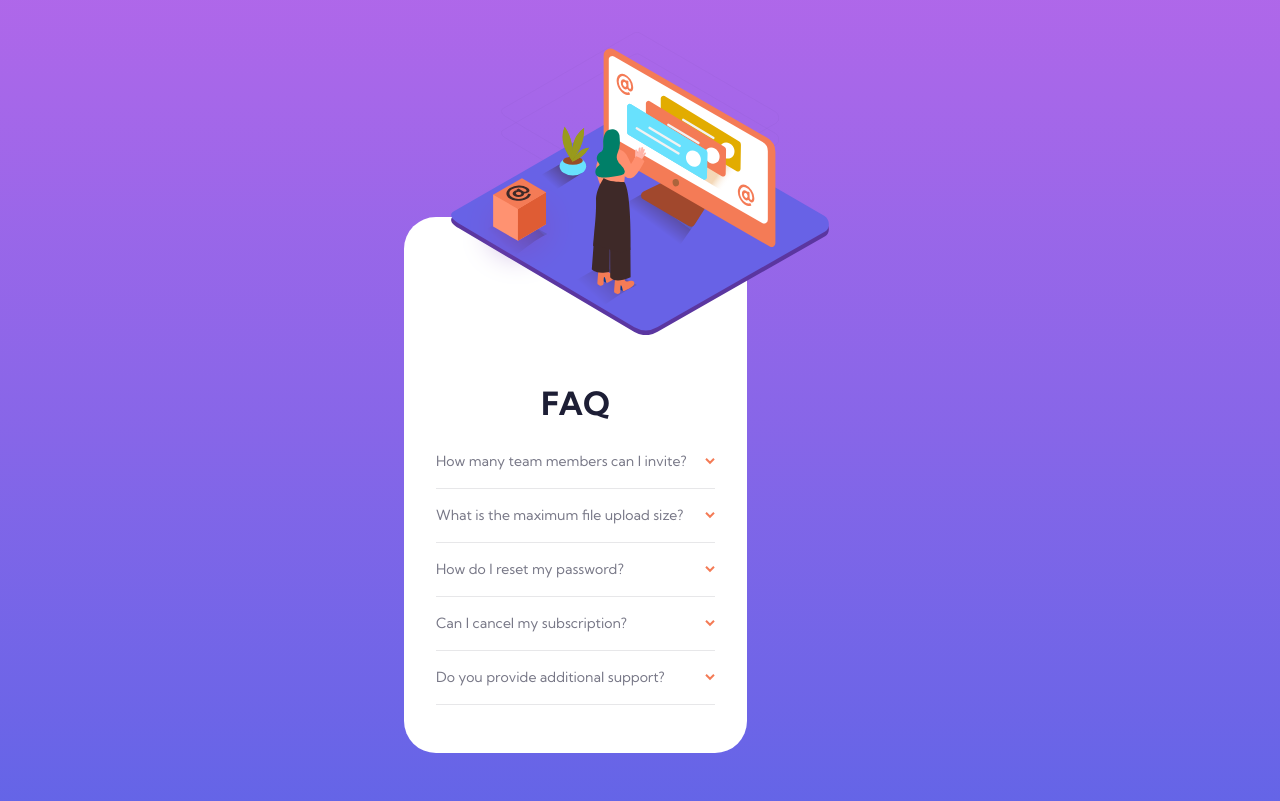
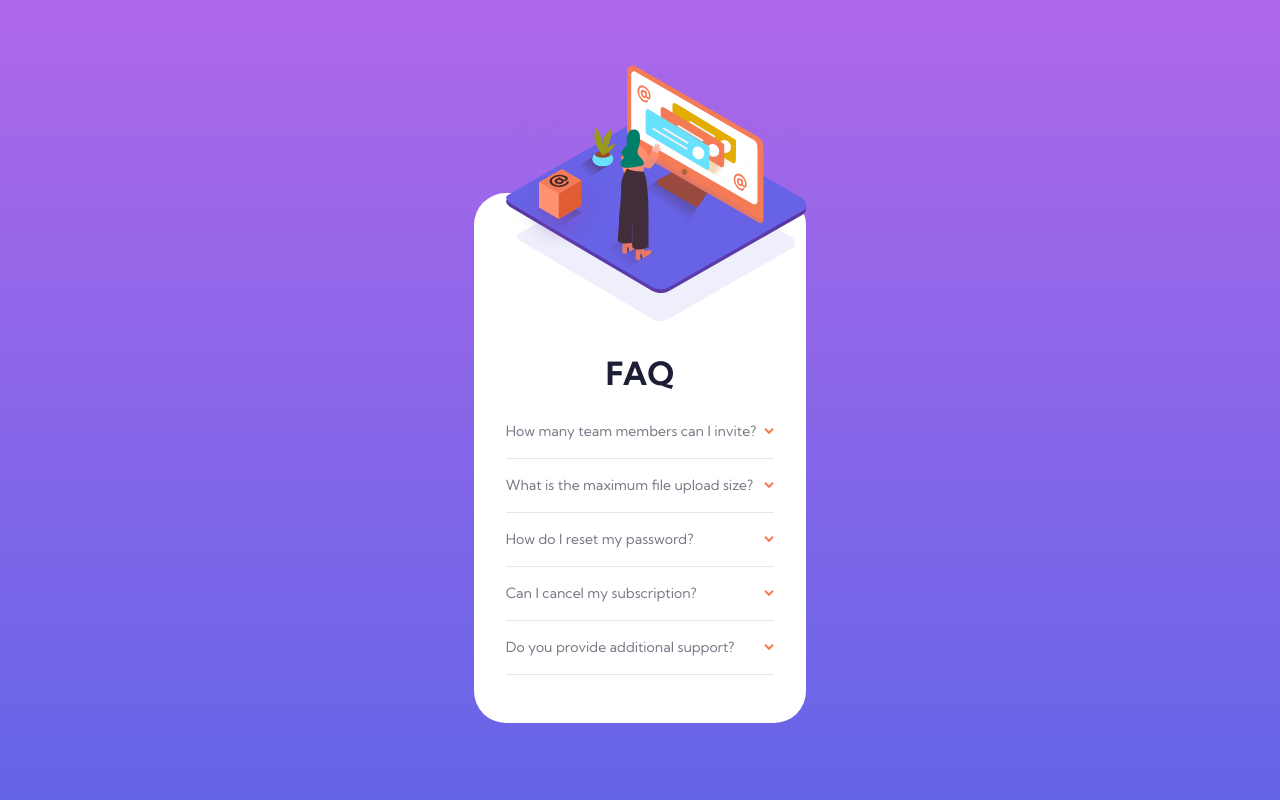
Before and after one commit to brandeth/learn-faq-accordion-card, a Nuxt app: page / in a window 1280 px wide. Built offline with nearby package versions, Linux system fonts and the light colour scheme.

Commit message:
add accordion state and show body when clicked

```diff
--- a/assets/styles/main.scss
+++ b/assets/styles/main.scss
@@ -123,12 +123,11 @@ h6 {
 }
 
 .FAQAccordionCard {
-    margin-top: -25%;
     max-width: 21.45rem;
 
     &-accordionHeader {
         display: flex;
-        gap: 1rem;
+        gap: 0.5rem;
         justify-content: space-between;
         align-items: center;
         padding-bottom: 1rem;
@@ -141,6 +140,7 @@ h6 {
 
     &-accordionBody {
         display: none;
+        margin-bottom: 1rem;
     }
 
     &-container {
@@ -148,6 +148,7 @@ h6 {
         background-color: white;
         padding: 2rem;
         position: relative;
+        margin-top: 35%;
         padding-top: 47%;
     }
 
@@ -156,8 +157,8 @@ h6 {
         grid-template-columns: auto;
         justify-content: center;
         z-index: 1;
-        position: relative;
-        margin: 0 10%;
+        position: absolute;
+        top: -8rem;
 
         .Image {
             &-box {
@@ -189,6 +190,26 @@ h6 {
     &-item {
         margin-bottom: 1rem;
         border-bottom: 1px solid var(--light-grayish-blue);
+
+        .FAQAccordionCard-icon {
+            transition: transform 0.1s ease-in-out;
+        }
+
+        &.is-open {
+            .FAQAccordionCard-accordionHeader {
+                h3 {
+                    color: var(--very-dark-desaturated-blue);
+                    font-weight: 700;
+                }
+
+                .FAQAccordionCard-icon {
+                    transform: rotate(-180deg);
+                }
+            }
+            .FAQAccordionCard-accordionBody {
+                display: block;
+            }
+        }
     }
 
     &-title {
--- a/components/FAQAccordionCard.vue
+++ b/components/FAQAccordionCard.vue
@@ -34,42 +34,26 @@ const faqs: FAQ[] = [
 </script>
 
 <template>
-  <div class="FAQAccordionCard-imageContainer">
-    <div class="WomanAndBox-container">
-      <img
-        srcset="
-          illustration-woman-online-mobile.svg  278w,
-          illustration-woman-online-desktop.svg 472w
-        "
-        sizes="(max-width: 768px) 278px,
-         472px"
-        src="illustration-woman-online-desktop.svg"
-        alt="Woman Online"
-        class="Image-womanOnline"
-      />
-      <img class="Image-box" src="illustration-box-desktop.svg" alt="Box" />
-    </div>
-    <img
-      class="Image-pattern"
-      srcset="bg-pattern-mobile.svg 240w, bg-pattern-desktop.svg 966w"
-      sizes="(max-width: 768px) 240px,
-         966px"
-      src="bg-pattern-mobile.svg"
-      alt="Pattern"
-    />
-  </div>
   <div class="FAQAccordionCard">
     <div class="FAQAccordionCard-container">
+      <div class="FAQAccordionCard-imageContainer">
+        <div class="WomanAndBox-container">
+          <img srcset="
+              illustration-woman-online-mobile.svg  278w,
+              illustration-woman-online-desktop.svg 472w
+            " sizes="(max-width: 768px) 278px,
+             472px" src="illustration-woman-online-desktop.svg" alt="Woman Online" class="Image-womanOnline" />
+          <img class="Image-box" src="illustration-box-desktop.svg" alt="Box" />
+          <img class="Image-pattern" srcset="bg-pattern-mobile.svg 240w, bg-pattern-desktop.svg 966w" sizes="(max-width: 768px) 240px,
+             966px" src="bg-pattern-mobile.svg" alt="Pattern" />
+        </div>
+      </div>
       <div class="FAQAccordionCard-content">
         <div class="FAQAccordionCard-title">
           <h2>FAQ</h2>
         </div>
         <div class="FAQAccordionCard-accordion">
-          <FAQAccordionItem
-            v-for="faq in faqs"
-            :key="faq.question"
-            :faq="faq"
-          />
+          <FAQAccordionItem v-for="faq in faqs" :key="faq.question" :faq="faq" />
         </div>
       </div>
     </div>
--- a/components/FAQAccordionItem.vue
+++ b/components/FAQAccordionItem.vue
@@ -7,13 +7,21 @@ defineProps<{
     answer: string;
   };
 }>();
+
+const isActive = ref(false);
+
+const toggleAccordion = () => {
+  isActive.value = !isActive.value;
+};
 </script>
 
 <template>
-  <div class="FAQAccordionCard-item">
+  <div @click="toggleAccordion" :class="{
+    'is-open': isActive,
+  }" class="FAQAccordionCard-item">
     <div class="FAQAccordionCard-accordionHeader">
       <h3>{{ faq.question }}</h3>
-      <img src="/icon-arrow-down.svg" alt="Arrow Down" />
+      <img class="FAQAccordionCard-icon" src="/icon-arrow-down.svg" alt="Arrow Down" />
     </div>
     <div class="FAQAccordionCard-accordionBody">
       <p>
```
